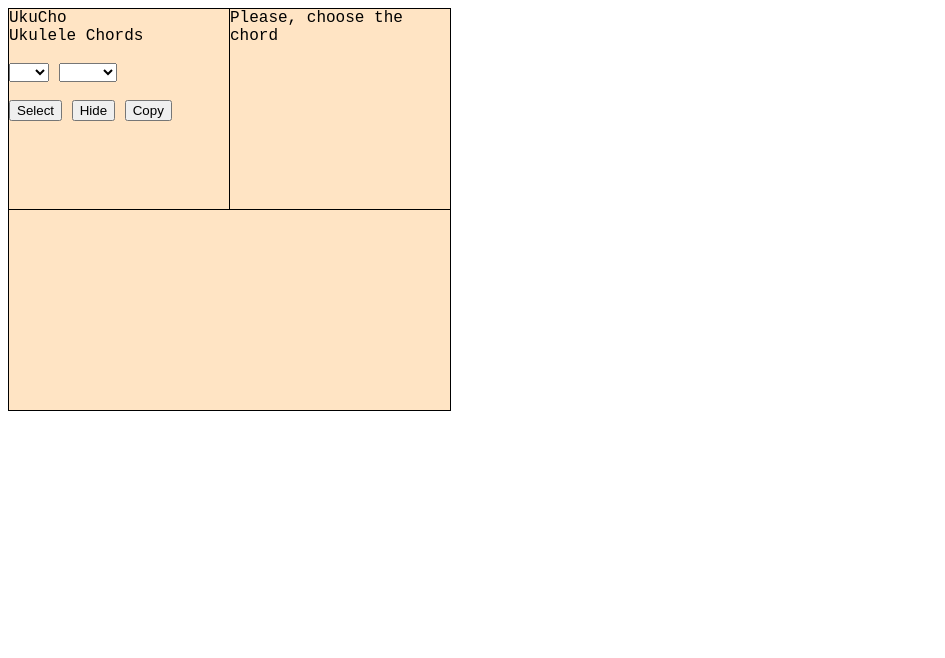
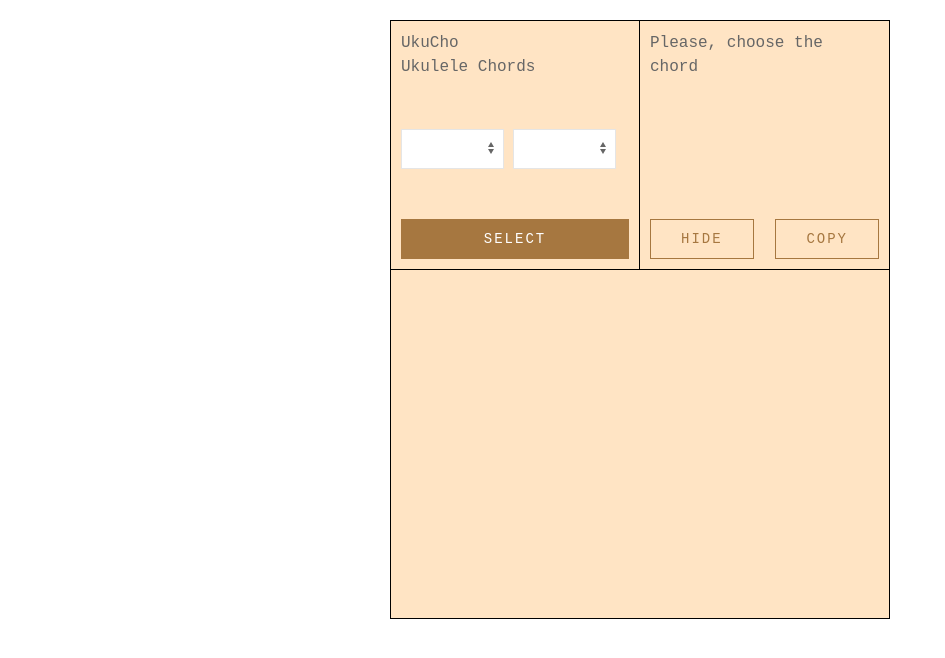
Before and after one commit to slowspirit/UkuHo, a plain HTML site: page index.html in a window 1280 px wide. Shown: the whole page, without its empty margins (0-945 px from the left). Drawn offline with Linux system fonts and the light colour scheme.

Commit message:
added UI (UIkit 3) & improved buttons functionality

```diff
--- a/index.html
+++ b/index.html
@@ -2,18 +2,21 @@
 <html lang="en">
 
 <head>
-    <link rel="stylesheet" type="text/css" href="styles.css" />
     <title>UkuHo</title>
+    <link rel="stylesheet" type="text/css" href="uikit.min.css">
+    <link rel="stylesheet" type="text/css" href="styles.css">
+
 </head>
 
 <body>
     <div class="container">
+        <div class="app">
             <div class="menu">
                 UkuCho
                 <br />
                 Ukulele Chords
-            <br /><br />
-            <select id="list_of_chords1">
+                <div class="select-group">
+                    <select class="uk-select" id="list_of_chords1">
                         <option></option>
                         <option>C</option>
                         <option>Db</option>
@@ -28,7 +31,7 @@
                         <option>Bb</option>
                         <option>B</option>
                     </select>
-            <select id="list_of_chords2">
+                    <select class="uk-select" id="list_of_chords2">
                         <option></option>
                         <option>m</option>
                         <option>sus2</option>
@@ -44,22 +47,25 @@
                         <option>aug</option>
                         <option>dim</option>
                     </select>
-            <br /><br />
-            <button class="selectBtn">Select</button>
-            <button class="hideBtn">Hide</button>
-            <button class="copyBtn">Copy</button>
                 </div>
-
+                <button class="uk-button uk-button-primary selectBtn">Select</button>
+            </div>
             <div class="showplace" id="showplace">
                 <div class="showedChord" id="showedChord">Please, choose the chord</div>
+                <div class="buttons-group">
+                    <button class="uk-button uk-button-primary hideBtn" disabled>Hide</button>
+                    <button class="uk-button uk-button-secondary copyBtn" disabled>Copy</button>
                 </div>
-        <br />
+            </div>
+            <!--
+            <br /> -->
 
             <div class="safezone" id="safezone">
                 <div class="showedChord" id="showedChord"></div>
             </div>
         </div>
-
+    </div>
+    <script src="uikit.min.js"></script>
     <script src="main.js"></script>
     <script src="chords.js"></script>
 </body>
--- a/main.js
+++ b/main.js
@@ -4,28 +4,44 @@ document.querySelector('.selectBtn').addEventListener('click', exploreSelection)
 document.querySelector('.hideBtn').addEventListener('click', hideChord);
 document.querySelector('.copyBtn').addEventListener('click', copying);
 
+
+function watchingShowplace() {
+    let watchedElem = document.querySelector('.showedChord').textContent;
+    if (watchedElem === 'Please, choose the chord') {
+        document.querySelector('.hideBtn').setAttribute("disabled", "disabled");
+    } else {
+        document.querySelector('.hideBtn').removeAttribute("disabled", "disabled");
+    }
+}
+
 function exploreSelection() {
+    document.querySelector('.hideBtn').removeAttribute("disabled", "disabled");
+    // document.querySelector('.copyBtn').removeAttribute("disabled", "disabled");
     let selectedMeaning1 = document.getElementById('list_of_chords1');
     let selectedMeaning2 = document.getElementById('list_of_chords2');
     let wholeChordName = 'chord_' + selectedMeaning1.value + selectedMeaning2.value;
-    // console.log(wholeChordName);
     let area = document.getElementById('showedChord');
+
 
     if (wholeChordName !== 'chord_' && (selectedMeaning1.value !== '' && selectedMeaning2 !== '')) {
         area.innerHTML = chordsArray[wholeChordName];
         area.style.display = 'inline';
+        document.querySelector('.copyBtn').removeAttribute("disabled", "disabled");
     } else if (wholeChordName == 'chord_' && (selectedMeaning1.value == '' && selectedMeaning2.value == '')) {
         area.innerHTML = 'Please, choose the chord';
+        document.querySelector('.hideBtn').setAttribute("disabled", "disabled");
     } else {
         area.innerHTML = 'Oops!<br>Such chord dose not exist';
+        document.querySelector('.copyBtn').setAttribute("disabled", "disabled");
     }
     return chordsArray[wholeChordName];
 }
 
 function hideChord() {
     let hiddenElement = document.getElementById('showedChord');
-    // console.log(hiddenElement);
-    hiddenElement.innerHTML = 'Please, choose the chord';
+    hiddenElement.innerText = 'Please, choose the chord';
+    document.querySelector('.hideBtn').setAttribute("disabled", "disabled");
+    document.querySelector('.copyBtn').setAttribute("disabled", "disabled");
 }
 
 function copying() {
@@ -34,6 +50,5 @@ function copying() {
         let copiedElement = document.createElement('span');
         copiedElement.innerHTML = exploreSelection();
         safezone.appendChild(copiedElement);
-        // console.log(exploreSelection());
     }
 }
--- a/styles.css
+++ b/styles.css
@@ -1,31 +1,100 @@
+*, *::before, *::after{
+    box-sizing: border-box;
+}
 body{
     font-family: Courier New;
 }
 .container{
+
+}
+.app{
     display: flex;
     flex-wrap: wrap;
-    width: 443px;
-    background-color: bisque;
+    margin: 20px auto;
+    width: 500px;
+    background-color: #FFE4C4;
 }
 .menu{
+    display: flex;
+    flex-direction: column;
+    justify-content: space-between;
     border: 1px solid black;
-    height: 200px;
-    width: 220px;
+    height: 250px;
+    width: 50%;
+    padding: 10px;
 }
 .showplace{
+    display: flex;
+    flex-direction: column;
+    justify-content: space-between;
     border: 1px solid black;
     border-left: none;
-    height: 200px;
-    width: 220px;
+    height: 250px;
+    width: 50%;
+    padding: 10px;
 }
 .safezone{
     display: flex;
     flex-wrap: wrap;
     border: 1px solid black;
     border-top: none;
-    min-height: 200px;
-    width: 441px;
+    min-height: 349px;
+    width: 100%;
+    padding: 10px;
 }
 span{
     padding: 5px;
+    margin-bottom: 10px;
 }
+span:nth-child(even){
+    margin-right: 35px;
+}
+button{
+    letter-spacing: 2px;
+}
+.uk-select:focus{
+    border-color: #A67740;
+}
+.selectBtn{
+    width: 100%;
+    background-color: #A67740;
+}
+.selectBtn:hover{
+    background-color: #A65740;
+}
+
+.uk-select{
+    width: 45%;
+}
+
+.buttons-group{
+    display: flex;
+    justify-content: space-between;
+}
+
+.hideBtn{
+    background-color: #A67740;
+}
+.hideBtn:hover{
+    background-color: #A65740;
+}
+.hideBtn:disabled{
+    border-color: #A67740;
+    color:#A67740;
+}
+.hideBtn:disabled:hover{
+    background-color: transparent;
+}
+.copyBtn{
+    background-color: #A67740;
+}
+.copyBtn:hover{
+    background-color: #A65740;
+}
+.copyBtn:disabled{
+    border-color: #A67740;
+    color:#A67740;
+}
+.copyBtn:disabled:hover{
+    background-color: transparent;
+}
```
Also changed, not shown: uikit.min.css (added), uikit.min.js (added). Lines whose indentation alone changed are shown as unchanged.
